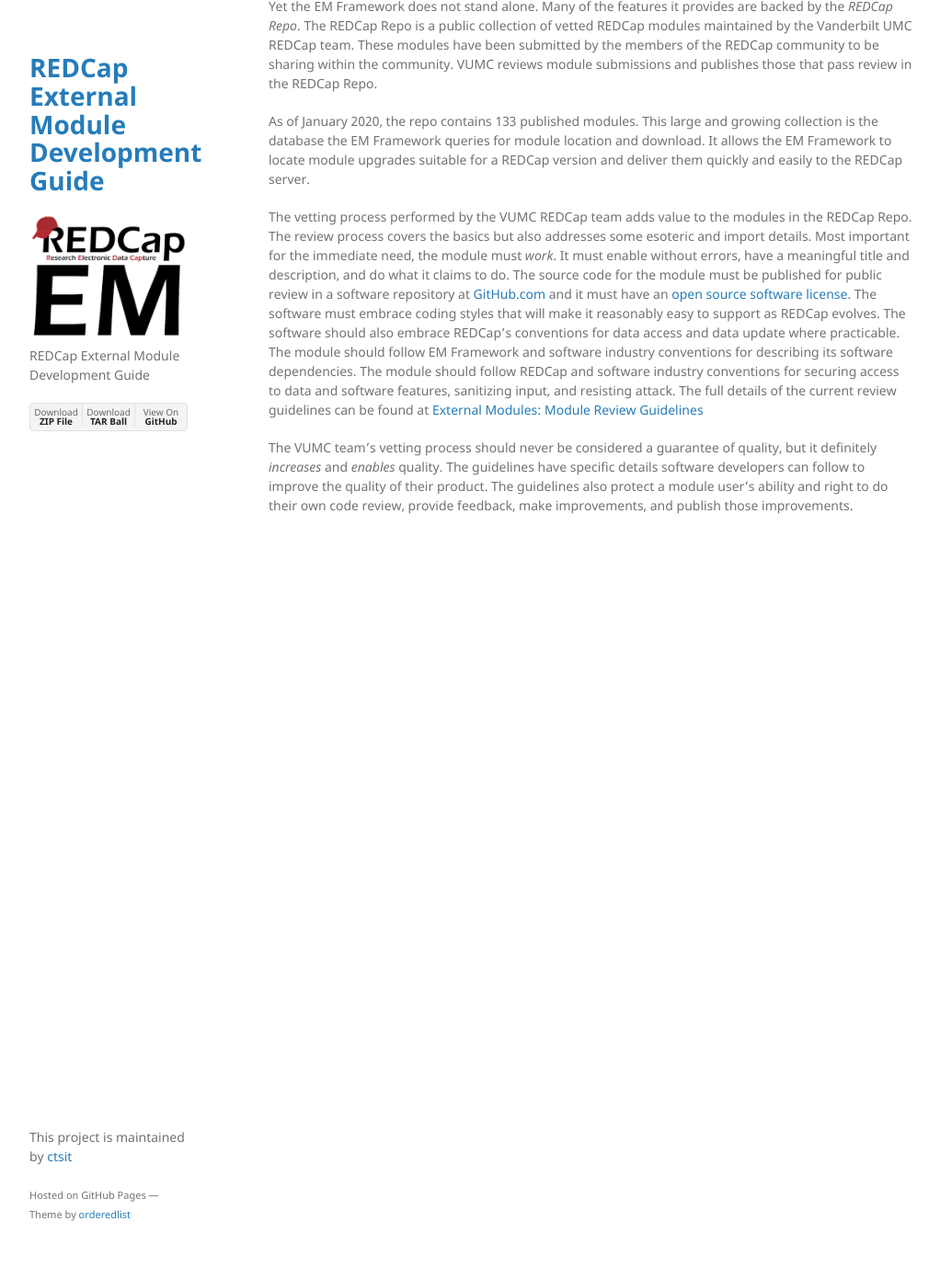
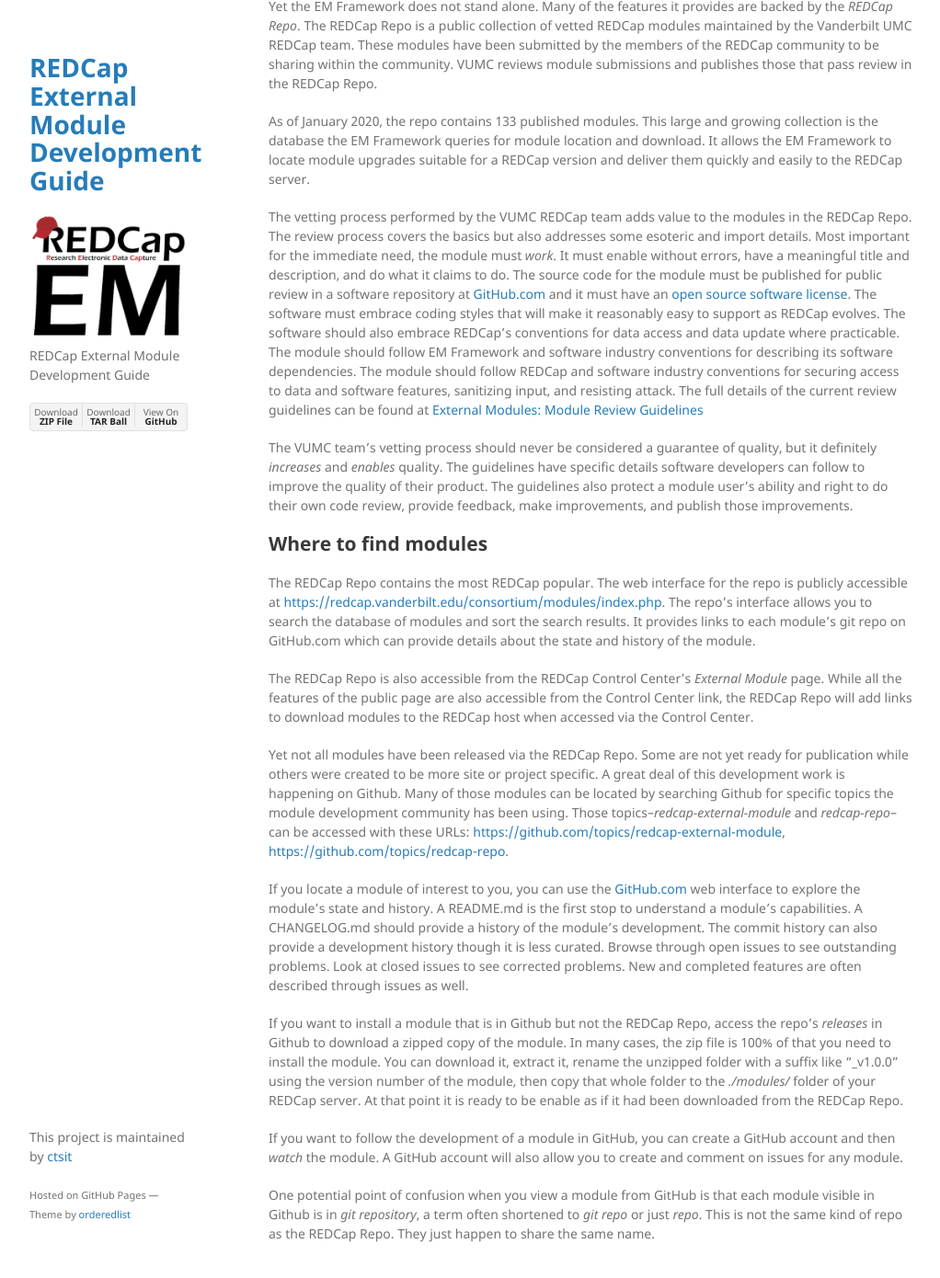
Before and after one commit to ctsit/redcap_external_module_development_guide, a Jekyll site: the page built from docs/guide_for_admins_and_devs.md, in a window 1280 px wide and 1400 px high, scrolled down 2333 px. Shown: the top 1390 px of the window at 92% size, without its empty margins (128-1150 px from the left). Built offline with Jekyll 4.4.1, drawn with Linux system fonts in a browser that asks for light colours.

Commit message:
Add 'Where to find modules' to guide_for_admins_and_devs.md

```diff
--- a/docs/guide_for_admins_and_devs.md
+++ b/docs/guide_for_admins_and_devs.md
@@ -58,3 +58,20 @@ As of January 2020, the repo contains 133 published modules. This large and grow
 The vetting process performed by the VUMC REDCap team adds value to the modules in the REDCap Repo. The review process covers the basics but also addresses some esoteric and import details. Most important for the immediate need, the module must _work_. It must enable without errors, have a meaningful title and description, and do what it claims to do. The source code for the module must be published for public review in a software repository at [GitHub.com](https://github.com) and it must have an [open source software license](https://en.wikipedia.org/wiki/Open-source_license). The software must embrace coding styles that will make it reasonably easy to support as REDCap evolves. The software should also embrace REDCap's conventions for data access and data update where practicable. The module should follow EM Framework and software industry conventions for describing its software dependencies. The module should follow REDCap and software industry conventions for securing access to data and software features, sanitizing input, and resisting attack. The full details of the current review guidelines can be found at [External Modules: Module Review Guidelines](https://redcap.vanderbilt.edu/consortium/modules/external_modules_review_guidelines.pdf)
 
 The VUMC team's vetting process should never be considered a guarantee of quality, but it definitely _increases_ and _enables_ quality. The  guidelines have specific details software developers can follow to improve the quality of their product. The guidelines also protect a module user's ability and right to do their own code review, provide feedback, make improvements, and publish those improvements.
+
+
+## Where to find modules
+
+The REDCap Repo contains the most REDCap popular. The web interface for the repo is publicly accessible at [https://redcap.vanderbilt.edu/consortium/modules/index.php](https://redcap.vanderbilt.edu/consortium/modules/index.php). The repo's interface allows you to search the database of modules and sort the search results. It provides links to each module's git repo on GitHub.com which can provide details about the state and history of the module.
+
+The REDCap Repo is also accessible from the REDCap Control Center's _External Module_ page. While all the features of the public page are also accessible from the  Control Center link, the REDCap Repo will add links to download modules to the REDCap host when accessed via the Control Center.
+
+Yet not all modules have been released via the REDCap Repo. Some are not yet ready for publication while others were created to be more site or project specific. A great deal of this development work is happening on Github. Many of those modules can be located by searching Github for specific topics the module development community has been using. Those topics--*redcap-external-module* and _redcap-repo_--can be accessed with these URLs: [https://github.com/topics/redcap-external-module](https://github.com/topics/redcap-external-module), [https://github.com/topics/redcap-repo](https://github.com/topics/redcap-repo).
+
+If you locate a module of interest to you, you can use the [GitHub.com](https://github.com) web interface to explore the module's state and history. A README.md is the first stop to understand a module's capabilities. A CHANGELOG.md should provide a history of the module's development. The commit history can also provide a development history though it is less curated. Browse through open issues to see outstanding problems. Look at closed issues to see corrected problems. New and completed features are often described through issues as well.
+
+If you want to install a module that is in Github but not the REDCap Repo, access the repo's _releases_ in Github to download a zipped copy of the module. In many cases, the zip file is 100% of that you need to install the module. You can download it, extract it, rename the unzipped folder with a suffix like "\_v1.0.0" using the version number of the module, then copy that whole folder to the _./modules/_ folder of your REDCap server. At that point it is ready to be enable as if it had been downloaded from the REDCap Repo.
+
+If you want to follow the development of a module in GitHub, you can create a GitHub account and then _watch_ the module. A GitHub account will also allow you to create and comment on issues for any module.
+
+One potential point of confusion when you view a module from GitHub is that each module visible in Github is in _git repository_, a term often shortened to _git repo_ or just _repo_. This is not the same kind of repo as the REDCap Repo. They just happen to share the same name.
```
